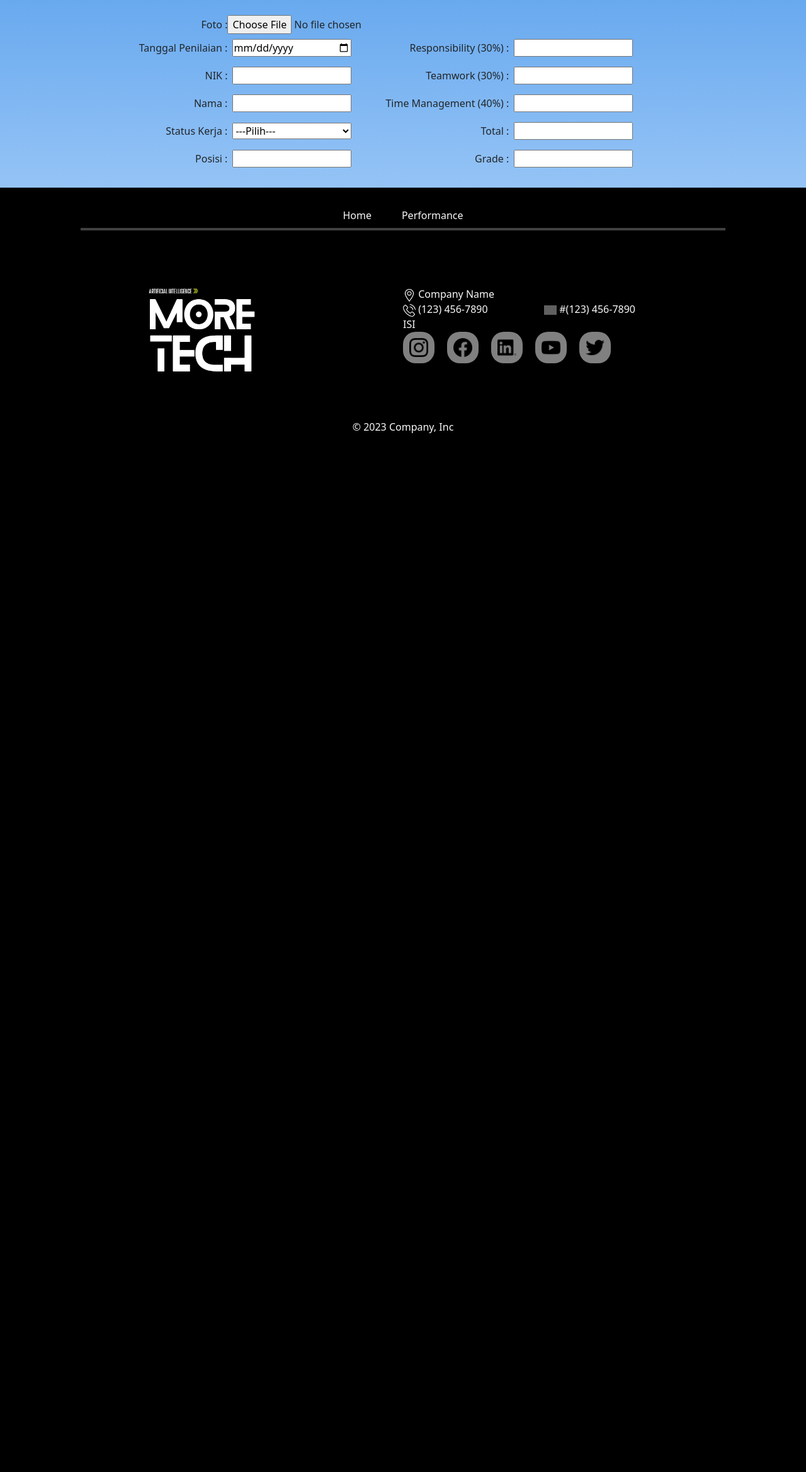
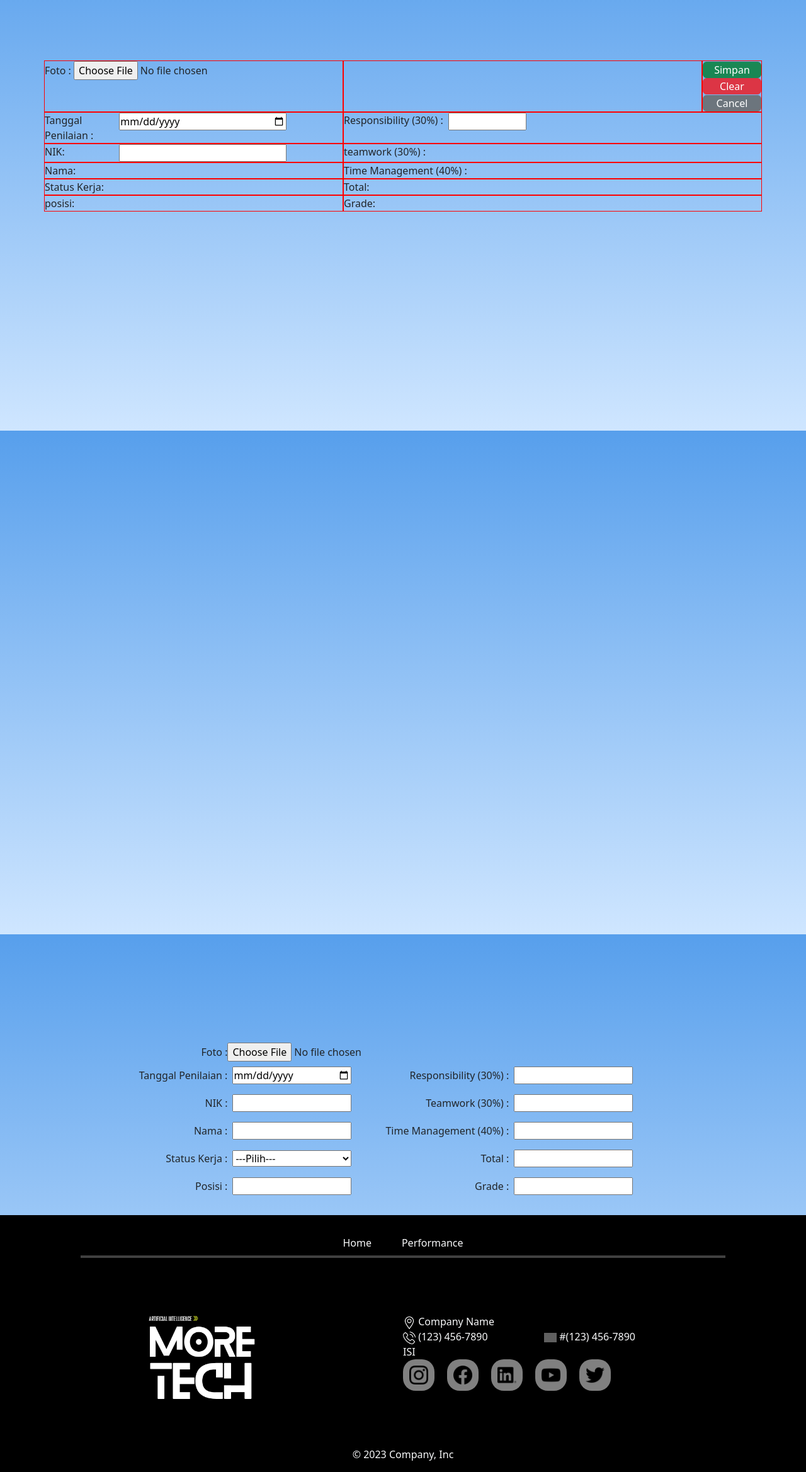
Before and after one commit to yongteck0528/UTS_Karyawan_Kel4, a PHP site: page /performance.php in a window 1280 px wide. Shown: the part 116-2454 px from the top of the page at 63% size. Before the commit the page ends 804 px from the top, so only its background shows below. Run offline with PHP 8.4, Linux system fonts and the light colour scheme; grey boxes are pictures that could not be loaded.

Commit message:
Added new form layout
new form layout blum dengan bootstrap belum fixed.

```diff
--- a/home.php
+++ b/home.php
@@ -114,4 +114,5 @@
   <script src="https://cdn.jsdelivr.net/npm/bootstrap@5.3.2/dist/js/bootstrap.min.js" integrity="sha384-..."
     crossorigin="anonymous"></script>
 </body>
+
 </html>
--- a/performance.php
+++ b/performance.php
@@ -36,11 +36,119 @@
     </div>
   </nav>
 
+  <br><br><br><br>
+  <!-- FORM -->
+  <div class="container mx-auto">
+    <form action="" method="POST" enctype="multipart/form-data">
+
+      <div class="row">
+        <div class="col-5" style="border: 1px solid red;">
+          <!-- Foto -->
+
+          <label for="formFile"> Foto :</label>
+          <input type="file" accept=".png, .jpg, .jpeg, .jfif, .gif" name="foto" required />
+
+
+        </div>
+        <div class="col-6" style="border: 1px solid red;"></div>
+        <div class="col-1" style="border: 1px solid red;">
+          <!-- 3 Buttons -->
+          <div class="row">
+            <div class="col">
+              <button type="button" class="btn btn-success w-100">Simpan</button>
+            </div>
+            <div class="row">
+              <div class="col">
+                <button type="button" class="btn btn-danger w-100">Clear</button>
+              </div>
+            </div>
+            <div class="row">
+              <div class="col">
+                <button type="button" class="btn btn-secondary w-100">Cancel</button>
+              </div>
+            </div>
+          </div>
+        </div>
+      </div>
+      <div class="row">
+        <div class="col-5" style="border: 1px solid red;">
+          <!-- Tanggal Penilaian -->
+          <div class="row">
+            <div class="col-3">
+              <label for="tanggalPenilaian" class="form-label text-capitalize">Tanggal Penilaian :</label>
+            </div>
+            <div class="col-9">
+              <input type="date" class="w-75" name="responsibility" min="0" max="100" required>
+            </div>
+          </div>
+        </div>
+
+        <div class="col" style="border: 1px solid red;">
+          <!-- Responsibility -->
+
+          <div class="row">
+            <div class="col-3">
+              <label for="tanggalPenilaian">Responsibility (30%) :</label>
+            </div>
+            <div class="col-9">
+              <input type="number" class="w-25" name="responsibility" min="0" max="100" required>
+            </div>
+          </div>
+        </div>
+      </div>
+      <!-- NIK -->
+      <div class="row">
+        <div class="col-5" style="border: 1px solid red;">
+          <div class="row">
+            <div class="col-3">
+              <label for="tanggalPenilaian">NIK:</label>
+            </div>
+            <div class="col-9">
+              <input type="number" class="w-75" name="responsibility" min="0" max="100" required>
+            </div>
+          </div>
+        </div>
+
+        <div class="col" style="border: 1px solid red;">
+          teamwork (30%) :
+        </div>
+      </div>
+      <div class="row">
+        <div class="col-5" style="border: 1px solid red;">
+          Nama:
+        </div>
+        <div class="col" style="border: 1px solid red;">
+          Time Management (40%) :
+        </div>
+      </div>
+      <div class="row">
+        <div class="col-5" style="border: 1px solid red;">
+          Status Kerja:
+        </div>
+        <div class="col" style="border: 1px solid red;">
+          Total:
+        </div>
+      </div>
+      <div class="row">
+        <div class="col-5" style="border: 1px solid red;">
+          posisi:
+        </div>
+        <div class="col" style="border: 1px solid red;">
+          Grade:
+        </div>
+      </div>
+  </div>
+
+
+
+
+  <br><br><br><br><br><br><br><br><br><br><br><br><br><br><br><br><br><br><br><br><br><br><br><br><br><br><br>
+  <br><br><br><br><br><br><br><br><br><br><br><br><br><br><br><br><br><br><br><br><br><br><br><br><br><br><br>
   <!-- form -->
   <form action="" method="POST" enctype="multipart/form-data">
     <table cellspacing="5" class="mx-auto my-4">
       <tr>
-        <td align="right">Foto    :</td>
+        <td align="right">Foto :</td>
         <td colspan="3"><input type="file" accept=".png, .jpg, .jpeg, .jfif, .gif" name="foto" required /></td>
       </tr>
       <tr>
@@ -82,8 +190,8 @@
     </table>
   </form>
 
-    <!-- footer -->
-    <footer class="py-3 my-4 bg-black container-fluid text-light">
+  <!-- footer -->
+  <footer class="py-3 my-4 bg-black container-fluid text-light">
     <div class="row pt-3">
       <ul class="nav justify-content-center pb-2">
         <li class="nav-item mx-3">
@@ -106,17 +214,21 @@
             <tr>
               <td>
                 <img src="icon/marker.png" alt="location"
-                  style="width: 20px; filter: invert(100%) sepia(0%) saturate(7482%) hue-rotate(72deg) brightness(99%) contrast(99%);">   Company Name
+                  style="width: 20px; filter: invert(100%) sepia(0%) saturate(7482%) hue-rotate(72deg) brightness(99%) contrast(99%);">
+                Company Name
               </td>
             </tr>
             <tr>
               <td>
                 <img src="icon/phone-call.png" alt="Phone Number"
-                  style="width: 20px; filter: invert(100%) sepia(0%) saturate(7482%) hue-rotate(72deg) brightness(99%) contrast(99%);">  (123)
+                  style="width: 20px; filter: invert(100%) sepia(0%) saturate(7482%) hue-rotate(72deg) brightness(99%) contrast(99%);">
+                (123)
                 456-7890
               </td>
               <td>
-                <img src="icon/fax.png" alt="Fax" style="width: 20px; filter: invert(100%) sepia(0%) saturate(7482%) hue-rotate(72deg) brightness(99%) contrast(99%);">   #(123) 456-7890
+                <img src="icon/fax.png" alt="Fax"
+                  style="width: 20px; filter: invert(100%) sepia(0%) saturate(7482%) hue-rotate(72deg) brightness(99%) contrast(99%);">
+                #(123) 456-7890
               </td>
             </tr>
           </table>
```
